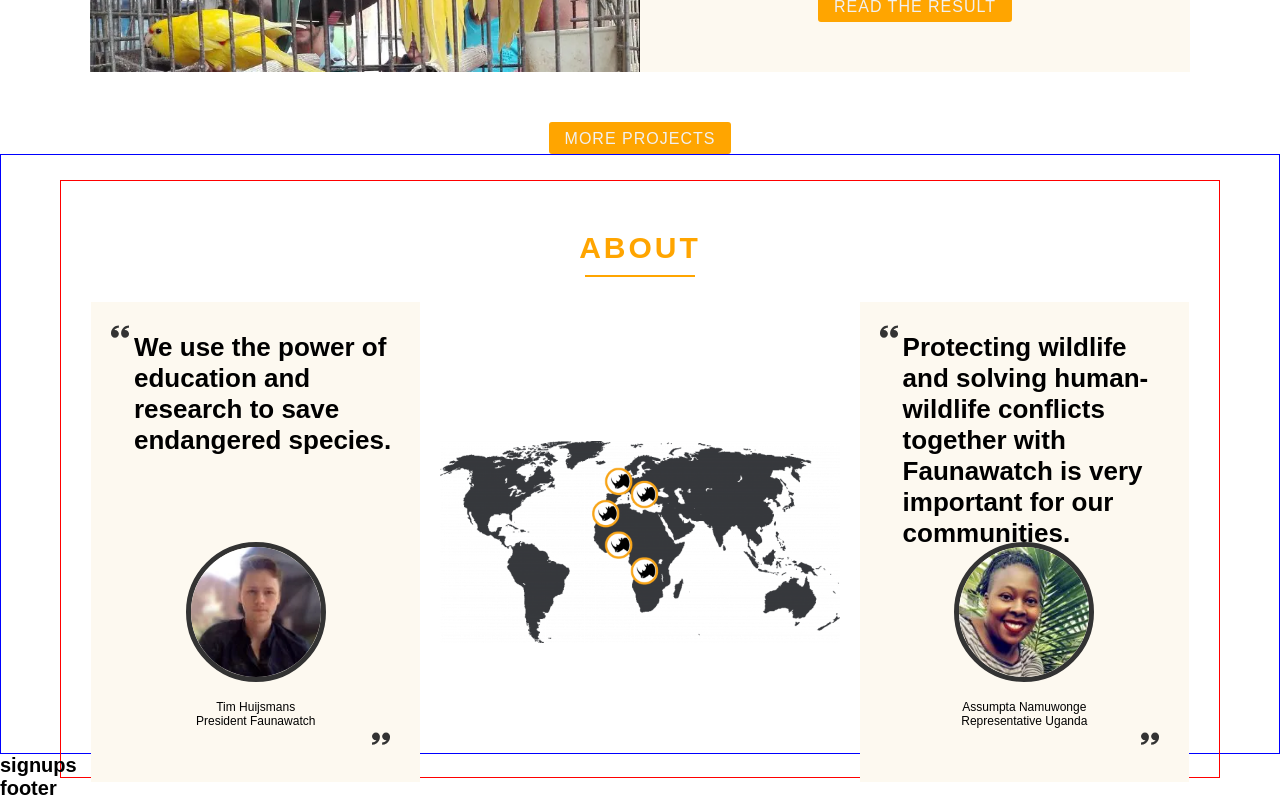
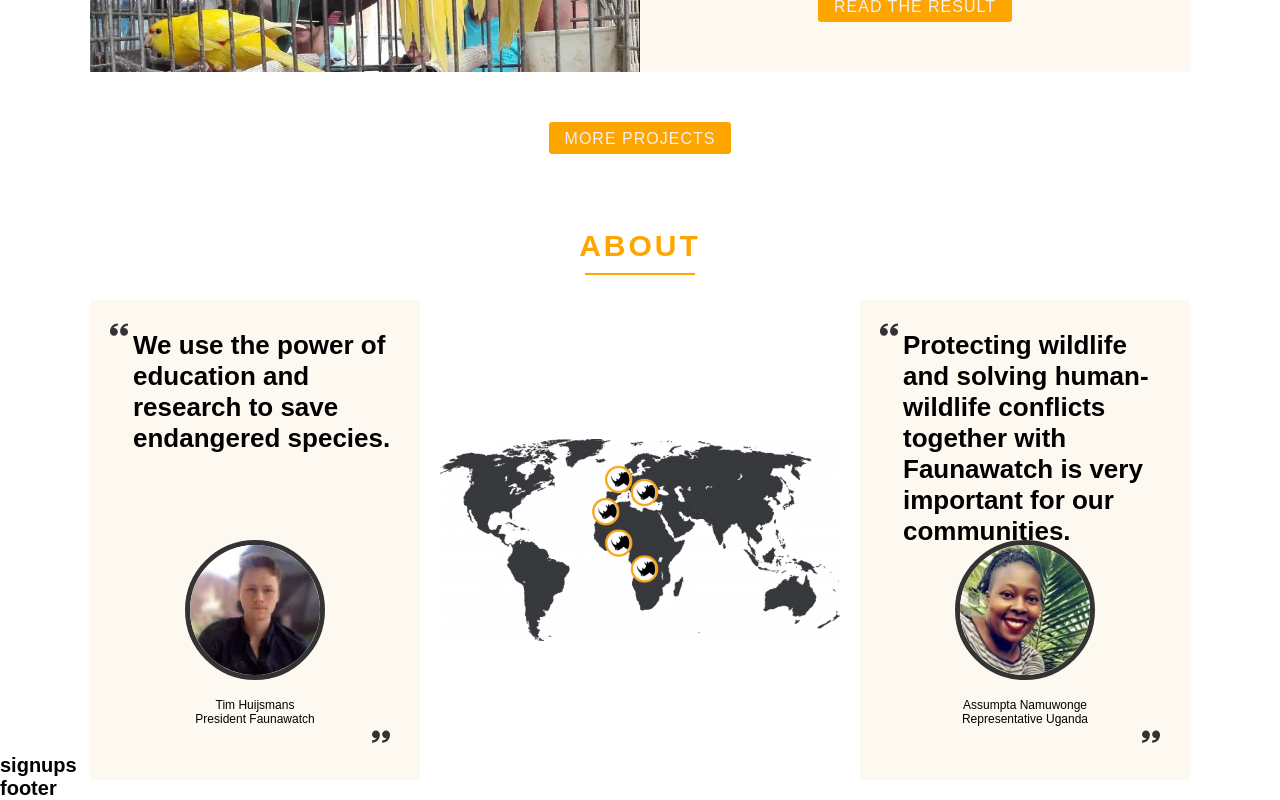
Before and after one commit to JoakimWretlind/faunawatch, a React (Create React App) app: page / in a window 1280 px wide. Shown: the part 1800-2600 px from the top of the page. Built offline with nearby package versions, Linux system fonts and the light colour scheme; the HTML template or start-up script is replaced by a standard one.

Commit message:
removed some borders

```diff
--- a/src/components/pages/About/About.styling.js
+++ b/src/components/pages/About/About.styling.js
@@ -7,7 +7,6 @@ export const AboutSection = styled.section`
     display: flex;
     justify-content: center;
     align-items: center;
-    border: 1px solid blue;
 `;
 
 export const AboutContainer = styled.div`
@@ -19,7 +18,6 @@ export const AboutContainer = styled.div`
     display: flex;
     flex-direction: column;
     align-items: center;
-    border: 1px solid red;
 `;
 
 export const AboutContent = styled.div`
```
